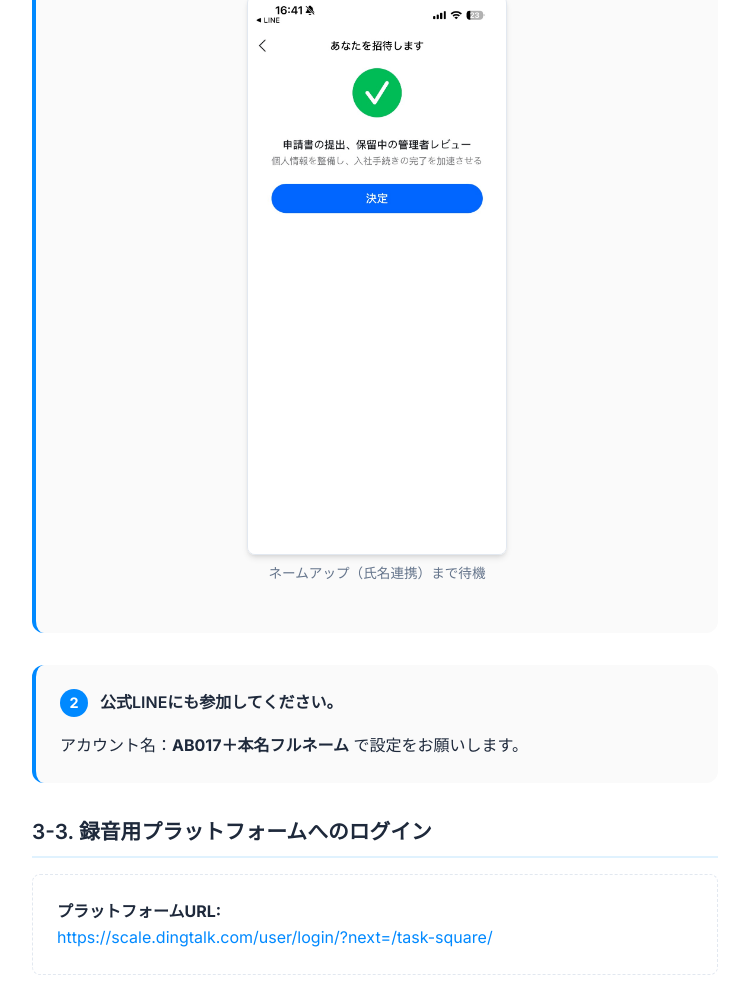
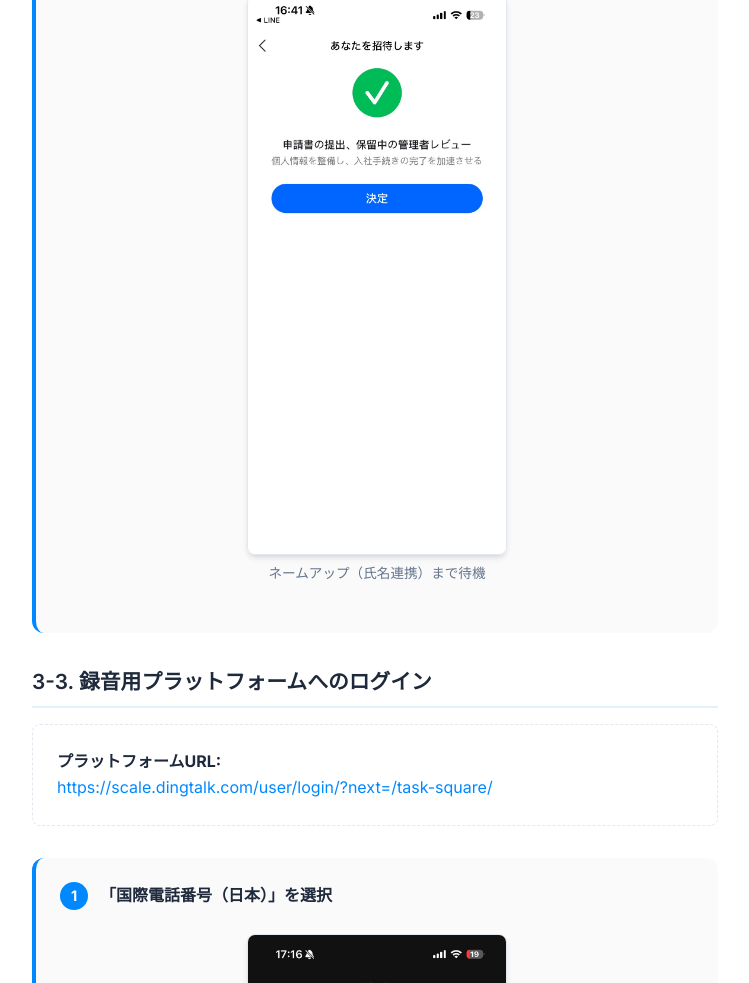
Before and after one commit to yuyuyu-0126/ali_settings_manual, a plain HTML site: page index.html in a window 1280 px wide. Shown: the part 9041-10024 px from the top of the page, without its empty margins (265-1014 px from the left). Drawn offline with Linux system fonts and the light colour scheme.

Commit message:
Add files via upload

```diff
--- a/index.html
+++ b/index.html
@@ -152,7 +152,7 @@
             </div>
 
             <div id="prep-group">
-                <h3>3-2. グループおよび公式LINEへの参加</h3>
+                <h3>3-2. グループへの参加</h3>
                 <div class="step-container">
                     <div class="step">
                         <div class="step-text"><span class="step-number">1</span> 下記URLよりDingTalkグループへ参加申請してください。</div>
@@ -172,11 +172,6 @@
                             <img src="画像10.jpg" alt="待機画面" loading="lazy">
                             <div class="image-caption">ネームアップ（氏名連携）まで待機</div>
                         </div>
-                    </div>
-
-                    <div class="step">
-                        <div class="step-text"><span class="step-number">2</span> 公式LINEにも参加してください。</div>
-                        <p>アカウント名：<strong>AB017＋本名フルネーム</strong> で設定をお願いします。</p>
                     </div>
                 </div>
             </div>
```
